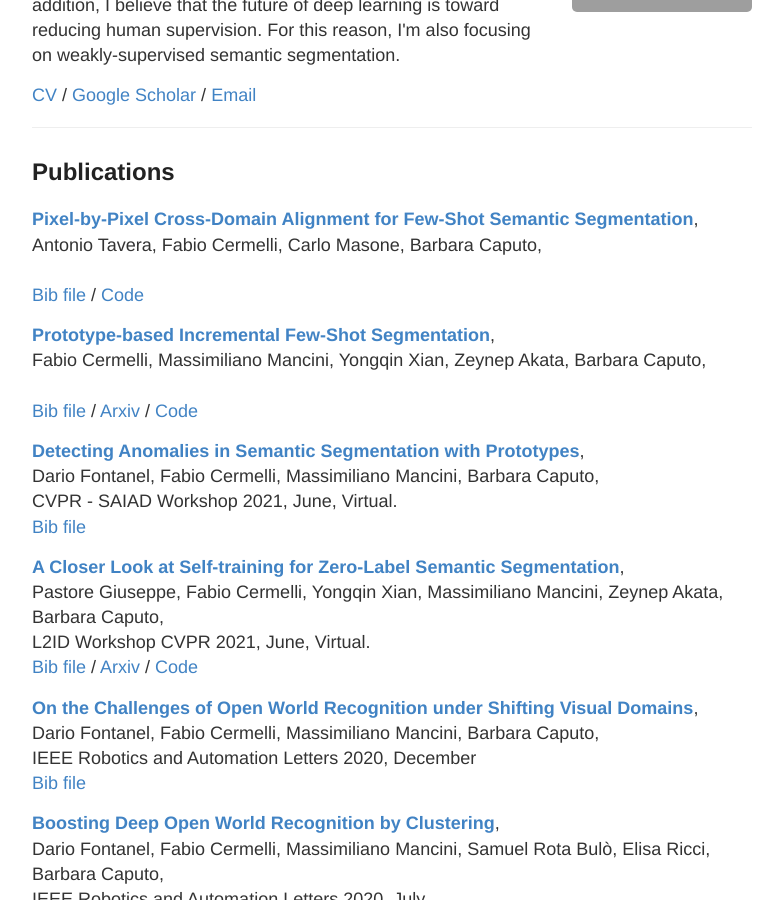
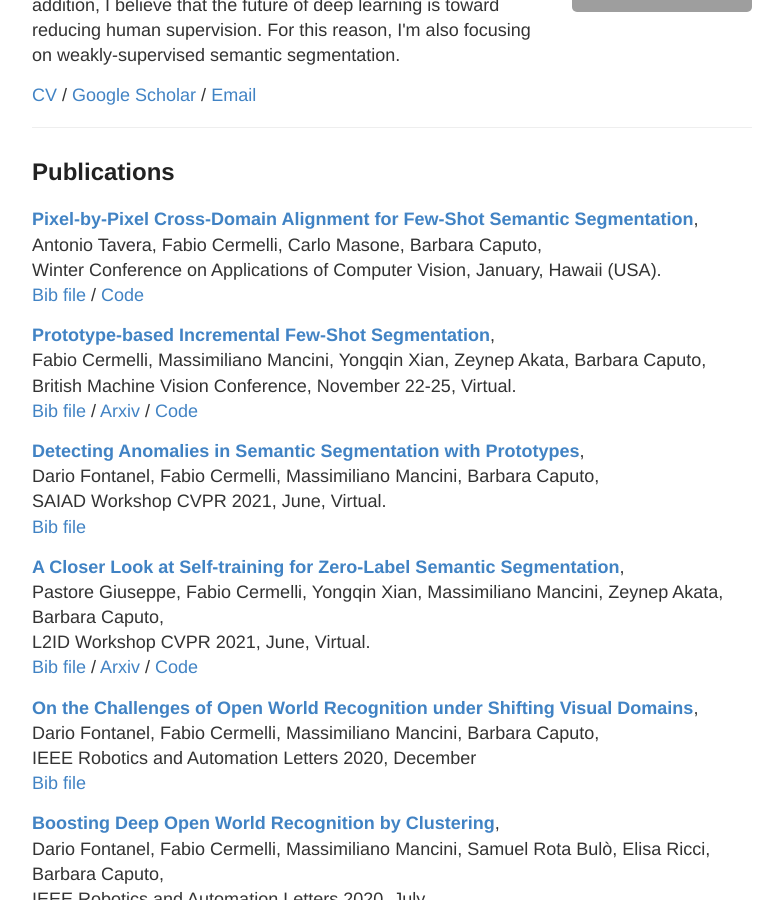
Before and after one commit to fcdl94/fcdl94.github.io, a Jekyll site: the page built from index.html, in a window 1280 px wide and 900 px high, scrolled down 312 px. Shown: the whole window, without its empty margins (248-1031 px from the left). Built offline with Jekyll 4.4.1, drawn with Linux system fonts in a browser that asks for light colours; grey boxes are pictures that could not be loaded.

Commit message:
Update Papers

```diff
--- a/_papers/gifs2020.md
+++ b/_papers/gifs2020.md
@@ -4,6 +4,7 @@ authors: Fabio Cermelli, Massimiliano Mancini, Yongqin Xian, Zeynep Akata, Barba
 arxiv: https://arxiv.org/abs/2012.01415
 link: https://arxiv.org/abs/2012.01415
 code: https://github.com/fcdl94/FSS
+conference: British Machine Vision Conference, November 22-25, Virtual.
 date: 2021-11-22
 tag: cermelli2021prototype
 ---
--- a/_papers/wacv2022.md
+++ b/_papers/wacv2022.md
@@ -2,7 +2,8 @@
 title: Pixel-by-Pixel Cross-Domain Alignment for Few-Shot Semantic Segmentation
 authors: Antonio Tavera, Fabio Cermelli, Carlo Masone, Barbara Caputo
 code: https://github.com/fcdl94/FSS
-date: 2021-11-22
+date: 2022-01-01
+conference: Winter Conference on Applications of Computer Vision, January, Hawaii (USA).
 tag: cermelli2021prototype
 ---
 @inProceedings{tavera2022Pixel,
```
Also changed, not shown: _papers/saiad2021.md (+1 -1 lines).
